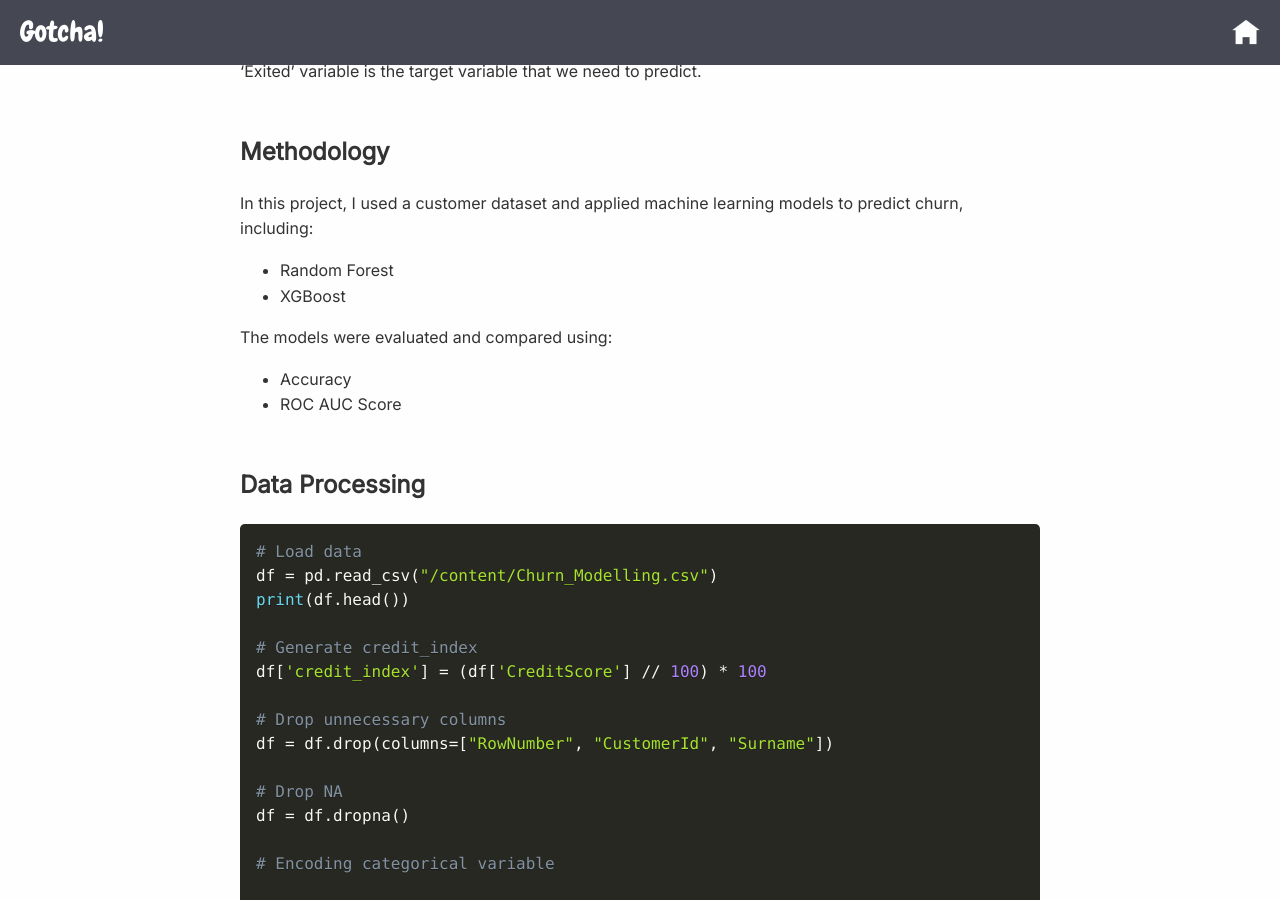
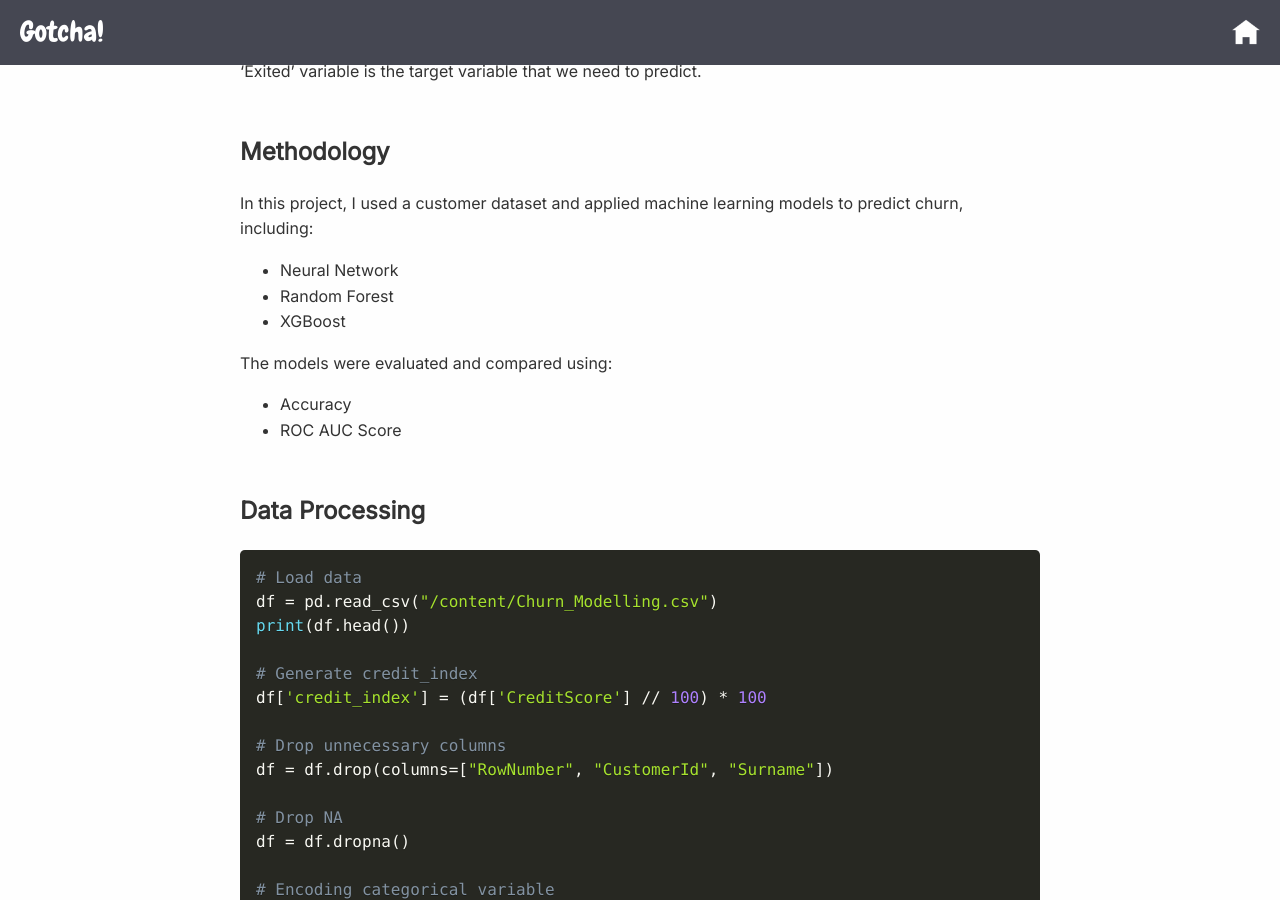
Before and after one commit to hyerinchung/hyerinchung.github.io, a Jekyll site: the page built from portfolio/bank_churn.md, in a window 1280 px wide and 900 px high, scrolled down 1404 px. Built offline with Jekyll 4.4.1, drawn with Linux system fonts in a browser that asks for light colours; nearby versions of some CDN libraries.

Commit message:
Update bank_churn.md

```diff
--- a/portfolio/bank_churn.md
+++ b/portfolio/bank_churn.md
@@ -42,6 +42,7 @@ It includes the following features:
 
 In this project, I used a customer dataset and applied machine learning models to predict churn, including:
 
+- Neural Network
 - Random Forest
 - XGBoost
 
```
